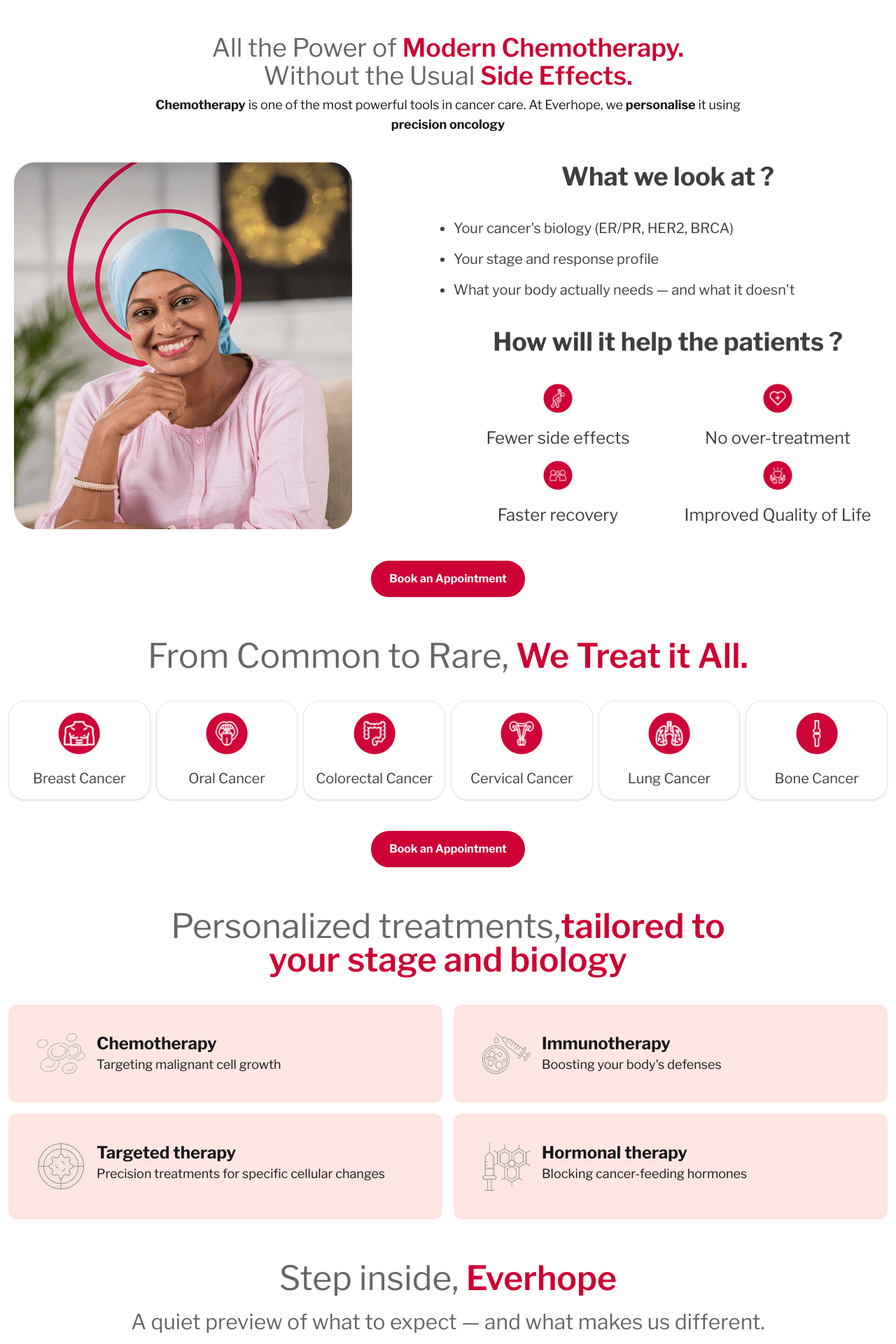
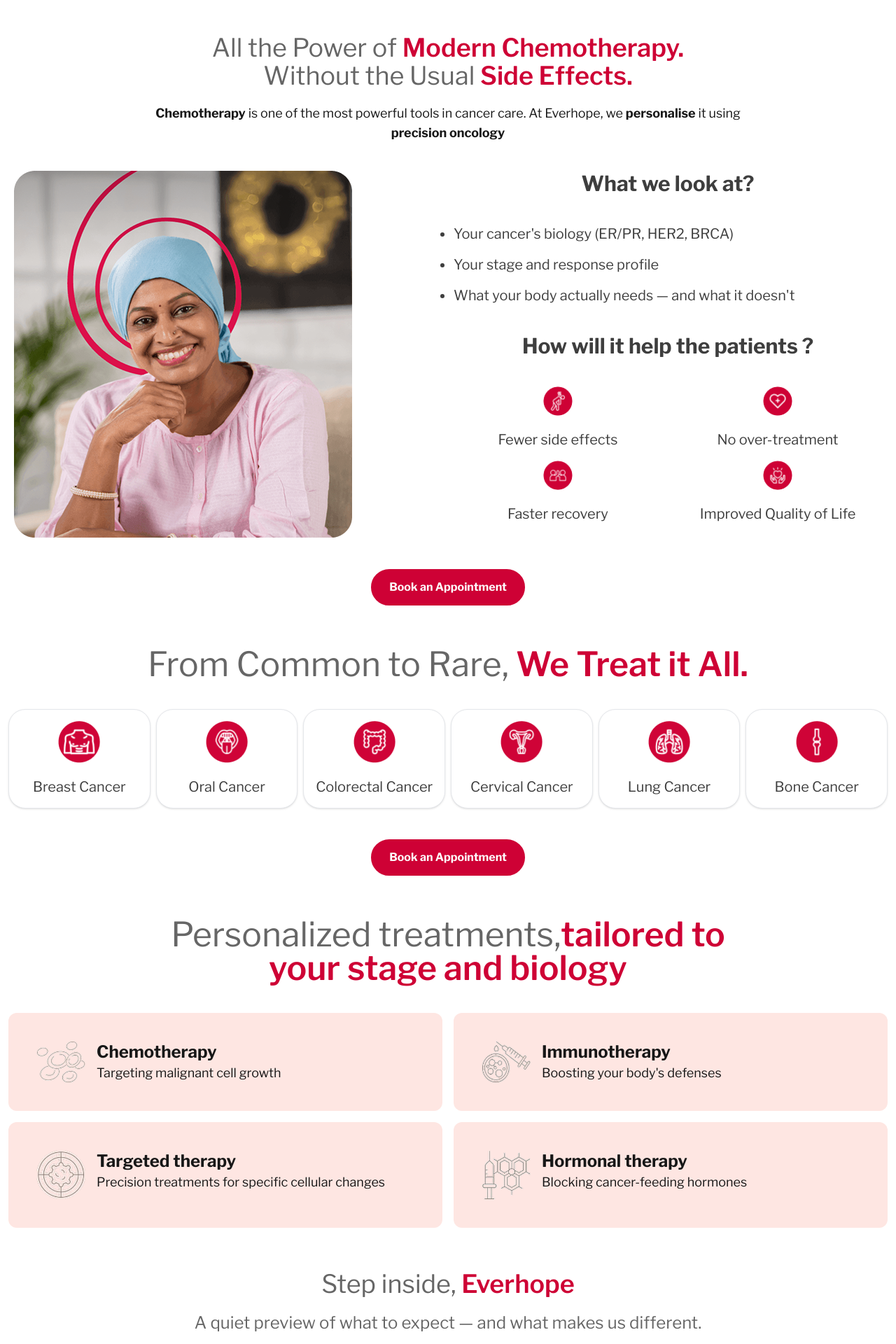
Before and after one commit to anupamgeny/everhope, a Next.js app: page /lp-1 in a window 1280 px wide. Shown: the part 1520-3440 px from the top of the page at 70% size. Built offline with nearby package versions, Linux system fonts and the light colour scheme.

Commit message:
ui changes

```diff
--- a/src/app/components/BetterExperience.tsx
+++ b/src/app/components/BetterExperience.tsx
@@ -23,7 +23,7 @@ const BetterExperience = ({ cards }: CardsProps) => {
   return (
     <section className="mx-auto w-full px-3 pt-5 pb-10">
       <div className="mx-auto mb-10 w-full max-w-6xl">
-        <h2 className="text-center text-4xl md:text-5xl">
+        <h2 className="text-center text-3xl md:text-4xl">
           <span className="text-[#666666]">More Than Treatment: </span>
           <br />
           <span className="font-semibold text-[var(--primary-color)]">
@@ -31,7 +31,7 @@ const BetterExperience = ({ cards }: CardsProps) => {
           </span>
         </h2>
       </div>
-      <div className="">
+      <div className="mx-5">
         <Swiper
           modules={[FreeMode, Navigation]}
           spaceBetween={5}
@@ -59,7 +59,7 @@ const BetterExperience = ({ cards }: CardsProps) => {
                     width={60}
                     height={60}
                     className={styles.iconImg}
-                    style={{ objectFit: "contain" }}
+                    style={{ objectFit: "contain", width: "100% !important", height: "auto" }}
                   />
                 </div>
 
--- a/src/app/components/PersonalizedTreatments.tsx
+++ b/src/app/components/PersonalizedTreatments.tsx
@@ -21,8 +21,8 @@ const PersonalizedTreatments = () => {
               className=""
             />
             <div>
-              <h3 className="text-2xl font-bold">Chemotherapy</h3>
-              <p className="text-lg">Targeting malignant cell growth</p>
+              <h3 className="text-xl md:text-2xl font-bold">Chemotherapy</h3>
+              <p className="text-sm md:text-lg">Targeting malignant cell growth</p>
             </div>
           </div>
         </div>
@@ -36,8 +36,8 @@ const PersonalizedTreatments = () => {
               className=""
             />
             <div>
-              <h3 className="text-2xl font-bold">Immunotherapy</h3>
-              <p className="text-lg">Boosting your body&apos;s defenses</p>
+              <h3 className="text-xl md:text-2xl font-bold">Immunotherapy</h3>
+              <p className="text-sm md:text-lg">Boosting your body&apos;s defenses</p>
             </div>
           </div>
         </div>
@@ -51,8 +51,8 @@ const PersonalizedTreatments = () => {
               className=""
             />
             <div>
-              <h3 className="text-2xl font-bold">Targeted therapy</h3>
-              <p className="text-lg">
+              <h3 className="text-xl md:text-2xl font-bold">Targeted therapy</h3>
+              <p className="text-sm md:text-lg">
                 Precision treatments for specific cellular changes
               </p>
             </div>
@@ -68,8 +68,8 @@ const PersonalizedTreatments = () => {
               className=""
             />
             <div>
-              <h3 className="text-2xl font-bold">Hormonal therapy</h3>
-              <p className="text-lg">Blocking cancer-feeding hormones</p>
+              <h3 className="text-xl md:text-2xl font-bold">Hormonal therapy</h3>
+              <p className="text-sm md:text-lg">Blocking cancer-feeding hormones</p>
             </div>
           </div>
         </div>
--- a/src/app/components/SideEffects.tsx
+++ b/src/app/components/SideEffects.tsx
@@ -4,7 +4,7 @@ const SideEffect = () => {
   return (
     <section className="mx-auto w-full pt-5 pb-10 lg:w-7xl">
       <div className="mx-auto w-full max-w-4xl">
-        <h2 className="text-center text-4xl">
+        <h2 className="text-center text-3xl md:text-4xl">
           <span className="text-[#666666]">All the Power of </span>
           <span className="font-semibold text-[var(--primary-color)]">
             Modern Chemotherapy.
@@ -15,7 +15,7 @@ const SideEffect = () => {
             Side Effects.
           </span>
         </h2>
-        <p className="mt-2 text-center text-lg">
+        <p className="mt-5 text-center text-lg">
           <strong>Chemotherapy</strong> is one of the most powerful tools in
           cancer care. At Everhope, we <strong>personalise</strong> it using{" "}
           <strong>precision oncology</strong>
@@ -34,20 +34,20 @@ const SideEffect = () => {
           </div>
           <div className="mt-10">
             <div className="text-[var(--text-color-one)]">
-              <h3 className="mb-10 text-center text-4xl font-bold">
-                What we look at ?
+              <h3 className="mb-10 text-center text-2xl md:text-3xl font-bold">
+                What we look at?
               </h3>
-              <ul className="grid list-disc grid-cols-1 gap-4 text-xl">
+              <ul className="grid list-disc grid-cols-1 gap-4 text-md md:text-xl mx-8 md:mx-0">
                 <li>Your cancer&apos;s biology (ER/PR, HER2, BRCA)</li>
                 <li>Your stage and response profile</li>
-<li>What your body actually needs — and what it doesn&apos;t</li>
+                <li>What your body actually needs — and what it doesn&apos;t</li>
               </ul>
             </div>
             <div className="mt-10 text-[var(--text-color-one)]">
-              <h3 className="mb-10 text-center text-4xl font-bold">
+              <h3 className="mb-10 text-center text-2xl md:text-3xl font-bold">
                 How will it help the patients ?
               </h3>
-              <div className="grid grid-cols-1 gap-4 text-2xl text-[var(--text-color-one)] sm:grid-cols-2">
+              <div className="grid grid-cols-2 gap-4 text-xl text-[var(--text-color-one)] sm:grid-cols-2">
                 <div>
                   <div className="">
                     <Image
--- a/src/app/components/StepInside.tsx
+++ b/src/app/components/StepInside.tsx
@@ -3,13 +3,13 @@ const StepInside = () => {
   return (
     <section className="mx-auto w-full px-3 pt-5 pb-10 lg:w-7xl">
       <div className="mx-auto mb-10 w-full max-w-6xl">
-        <h2 className="text-center text-4xl md:text-5xl">
+        <h2 className="text-center text-3xl md:text-4xl">
           <span className="text-[#666666]">Step inside, </span>
           <span className="font-semibold text-[var(--primary-color)]">
             Everhope
           </span>
         </h2>
-        <p className="mt-5 text-center text-3xl text-[#666666]">
+        <p className="mt-5 text-center text-2xl text-[#666666]">
           A quiet preview of what to expect — and what makes us different.
         </p>
       </div>
```
